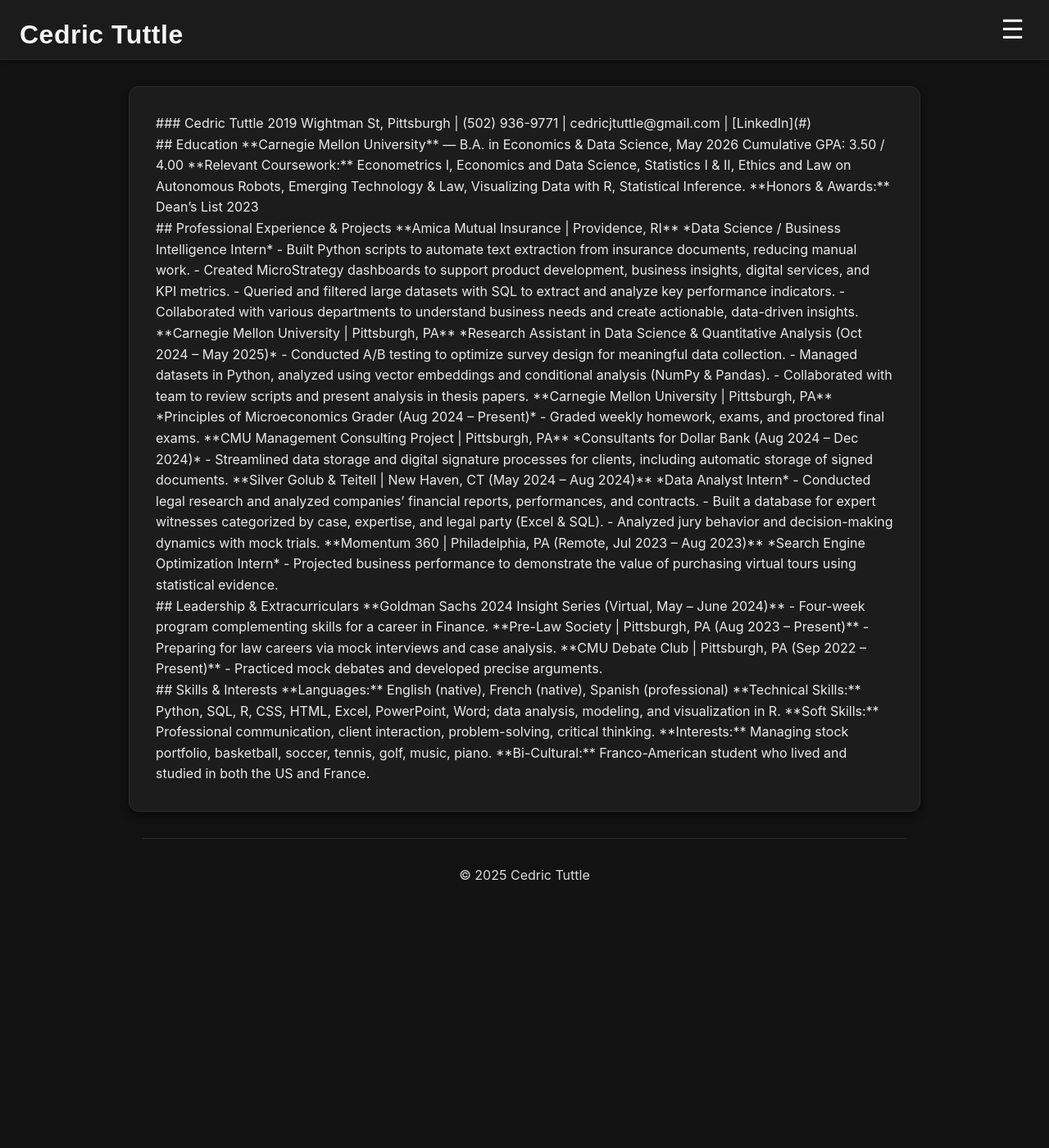
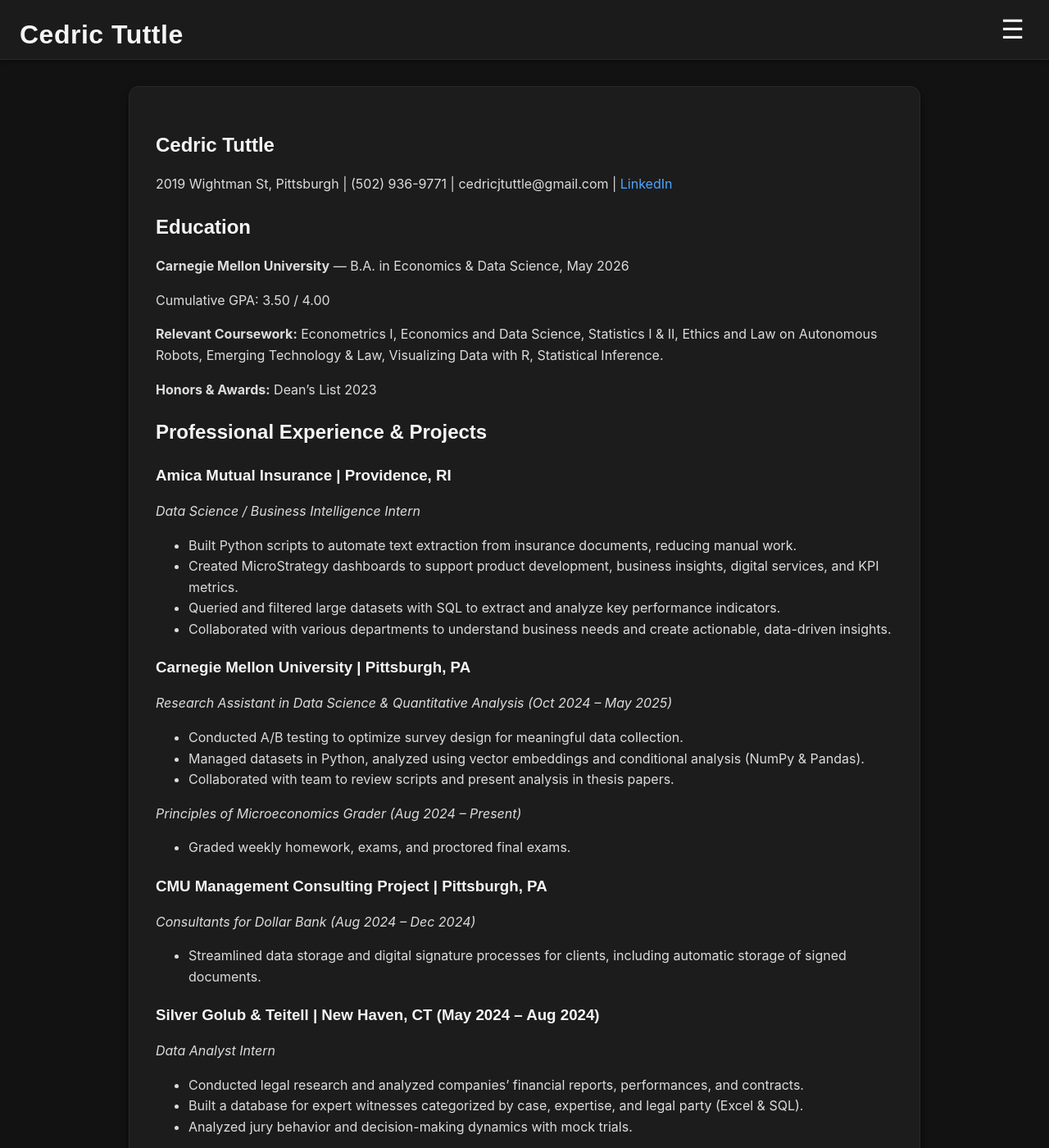
Before and after one commit to ctuttle123/cedrictuttle.github.io, a Jekyll site: the page built from resume.md, in a window 1280 px wide and 1400 px high. Shown: the whole window at 82% size. Built offline with Jekyll 4.4.1, drawn with Linux system fonts in a browser that asks for light colours; some of the changed text lies outside the part shown.

Commit message:
Update resume.md

```diff
--- a/resume.md
+++ b/resume.md
@@ -8,78 +8,84 @@
 
 <!-- Header Card -->
 <div class="card">
-### Cedric Tuttle
-2019 Wightman St, Pittsburgh | (502) 936-9771 | cedricjtuttle@gmail.com | [LinkedIn](#)
+  <h2>Cedric Tuttle</h2>
+  <p>2019 Wightman St, Pittsburgh | (502) 936-9771 | cedricjtuttle@gmail.com | <a href="#">LinkedIn</a></p>
 </div>
 
 <!-- Education Card -->
 <div class="card">
-## Education
-**Carnegie Mellon University** — B.A. in Economics & Data Science, May 2026
-Cumulative GPA: 3.50 / 4.00
-
-**Relevant Coursework:** Econometrics I, Economics and Data Science, Statistics I & II, Ethics and Law on Autonomous Robots, Emerging Technology & Law, Visualizing Data with R, Statistical Inference.
-**Honors & Awards:** Dean’s List 2023
+  <h2>Education</h2>
+  <p><strong>Carnegie Mellon University</strong> — B.A. in Economics & Data Science, May 2026</p>
+  <p>Cumulative GPA: 3.50 / 4.00</p>
+  <p><strong>Relevant Coursework:</strong> Econometrics I, Economics and Data Science, Statistics I & II, Ethics and Law on Autonomous Robots, Emerging Technology & Law, Visualizing Data with R, Statistical Inference.</p>
+  <p><strong>Honors & Awards:</strong> Dean’s List 2023</p>
 </div>
 
 <!-- Professional Experience Card -->
 <div class="card">
-## Professional Experience & Projects
+  <h2>Professional Experience & Projects</h2>
 
-**Amica Mutual Insurance | Providence, RI**
-*Data Science / Business Intelligence Intern*
-- Built Python scripts to automate text extraction from insurance documents, reducing manual work.
-- Created MicroStrategy dashboards to support product development, business insights, digital services, and KPI metrics.
-- Queried and filtered large datasets with SQL to extract and analyze key performance indicators.
-- Collaborated with various departments to understand business needs and create actionable, data-driven insights.
+  <h3>Amica Mutual Insurance | Providence, RI</h3>
+  <p><em>Data Science / Business Intelligence Intern</em></p>
+  <ul>
+    <li>Built Python scripts to automate text extraction from insurance documents, reducing manual work.</li>
+    <li>Created MicroStrategy dashboards to support product development, business insights, digital services, and KPI metrics.</li>
+    <li>Queried and filtered large datasets with SQL to extract and analyze key performance indicators.</li>
+    <li>Collaborated with various departments to understand business needs and create actionable, data-driven insights.</li>
+  </ul>
 
-**Carnegie Mellon University | Pittsburgh, PA**
-*Research Assistant in Data Science & Quantitative Analysis (Oct 2024 – May 2025)*
-- Conducted A/B testing to optimize survey design for meaningful data collection.
-- Managed datasets in Python, analyzed using vector embeddings and conditional analysis (NumPy & Pandas).
-- Collaborated with team to review scripts and present analysis in thesis papers.
+  <h3>Carnegie Mellon University | Pittsburgh, PA</h3>
+  <p><em>Research Assistant in Data Science & Quantitative Analysis (Oct 2024 – May 2025)</em></p>
+  <ul>
+    <li>Conducted A/B testing to optimize survey design for meaningful data collection.</li>
+    <li>Managed datasets in Python, analyzed using vector embeddings and conditional analysis (NumPy & Pandas).</li>
+    <li>Collaborated with team to review scripts and present analysis in thesis papers.</li>
+  </ul>
 
-**Carnegie Mellon University | Pittsburgh, PA**
-*Principles of Microeconomics Grader (Aug 2024 – Present)*
-- Graded weekly homework, exams, and proctored final exams.
+  <p><em>Principles of Microeconomics Grader (Aug 2024 – Present)</em></p>
+  <ul>
+    <li>Graded weekly homework, exams, and proctored final exams.</li>
+  </ul>
 
-**CMU Management Consulting Project | Pittsburgh, PA**
-*Consultants for Dollar Bank (Aug 2024 – Dec 2024)*
-- Streamlined data storage and digital signature processes for clients, including automatic storage of signed documents.
+  <h3>CMU Management Consulting Project | Pittsburgh, PA</h3>
+  <p><em>Consultants for Dollar Bank (Aug 2024 – Dec 2024)</em></p>
+  <ul>
+    <li>Streamlined data storage and digital signature processes for clients, including automatic storage of signed documents.</li>
+  </ul>
 
-**Silver Golub & Teitell | New Haven, CT (May 2024 – Aug 2024)**
-*Data Analyst Intern*
-- Conducted legal research and analyzed companies’ financial reports, performances, and contracts.
-- Built a database for expert witnesses categorized by case, expertise, and legal party (Excel & SQL).
-- Analyzed jury behavior and decision-making dynamics with mock trials.
+  <h3>Silver Golub & Teitell | New Haven, CT (May 2024 – Aug 2024)</h3>
+  <p><em>Data Analyst Intern</em></p>
+  <ul>
+    <li>Conducted legal research and analyzed companies’ financial reports, performances, and contracts.</li>
+    <li>Built a database for expert witnesses categorized by case, expertise, and legal party (Excel & SQL).</li>
+    <li>Analyzed jury behavior and decision-making dynamics with mock trials.</li>
+  </ul>
 
-**Momentum 360 | Philadelphia, PA (Remote, Jul 2023 – Aug 2023)**
-*Search Engine Optimization Intern*
-- Projected business performance to demonstrate the value of purchasing virtual tours using statistical evidence.
+  <h3>Momentum 360 | Philadelphia, PA (Remote, Jul 2023 – Aug 2023)</h3>
+  <p><em>Search Engine Optimization Intern</em></p>
+  <ul>
+    <li>Projected business performance to demonstrate the value of purchasing virtual tours using statistical evidence.</li>
+  </ul>
 </div>
 
 <!-- Leadership & Extracurricular Card -->
 <div class="card">
-## Leadership & Extracurriculars
-**Goldman Sachs 2024 Insight Series (Virtual, May – June 2024)**
-- Four-week program complementing skills for a career in Finance.
-
-**Pre-Law Society | Pittsburgh, PA (Aug 2023 – Present)**
-- Preparing for law careers via mock interviews and case analysis.
-
-**CMU Debate Club | Pittsburgh, PA (Sep 2022 – Present)**
-- Practiced mock debates and developed precise arguments.
+  <h2>Leadership & Extracurriculars</h2>
+  <ul>
+    <li><strong>Goldman Sachs 2024 Insight Series (Virtual, May – June 2024):</strong> Four-week program complementing skills for a career in Finance.</li>
+    <li><strong>Pre-Law Society | Pittsburgh, PA (Aug 2023 – Present):</strong> Preparing for law careers via mock interviews and case analysis.</li>
+    <li><strong>CMU Debate Club | Pittsburgh, PA (Sep 2022 – Present):</strong> Practiced mock debates and developed precise arguments.</li>
+  </ul>
 </div>
 
 <!-- Skills & Interests Card -->
 <div class="card">
-## Skills & Interests
-**Languages:** English (native), French (native), Spanish (professional)
-**Technical Skills:** Python, SQL, R, CSS, HTML, Excel, PowerPoint, Word; data analysis, modeling, and visualization in R.
-**Soft Skills:** Professional communication, client interaction, problem-solving, critical thinking.
-
-**Interests:** Managing stock portfolio, basketball, soccer, tennis, golf, music, piano.
-**Bi-Cultural:** Franco-American student who lived and studied in both the US and France.
+  <h2>Skills & Interests</h2>
+  <p><strong>Languages:</strong> English (native), French (native), Spanish (professional)</p>
+  <p><strong>Technical Skills:</strong> Python, SQL, R, CSS, HTML, Excel, PowerPoint, Word; data analysis, modeling, and visualization in R.</p>
+  <p><strong>Soft Skills:</strong> Professional communication, client interaction, problem-solving, critical thinking.</p>
+  <p><strong>Interests:</strong> Managing stock portfolio, basketball, soccer, tennis, golf, music, piano.</p>
+  <p><strong>Bi-Cultural:</strong> Franco-American student who lived and studied in both the US and France.</p>
 </div>
 
 </div>
```
